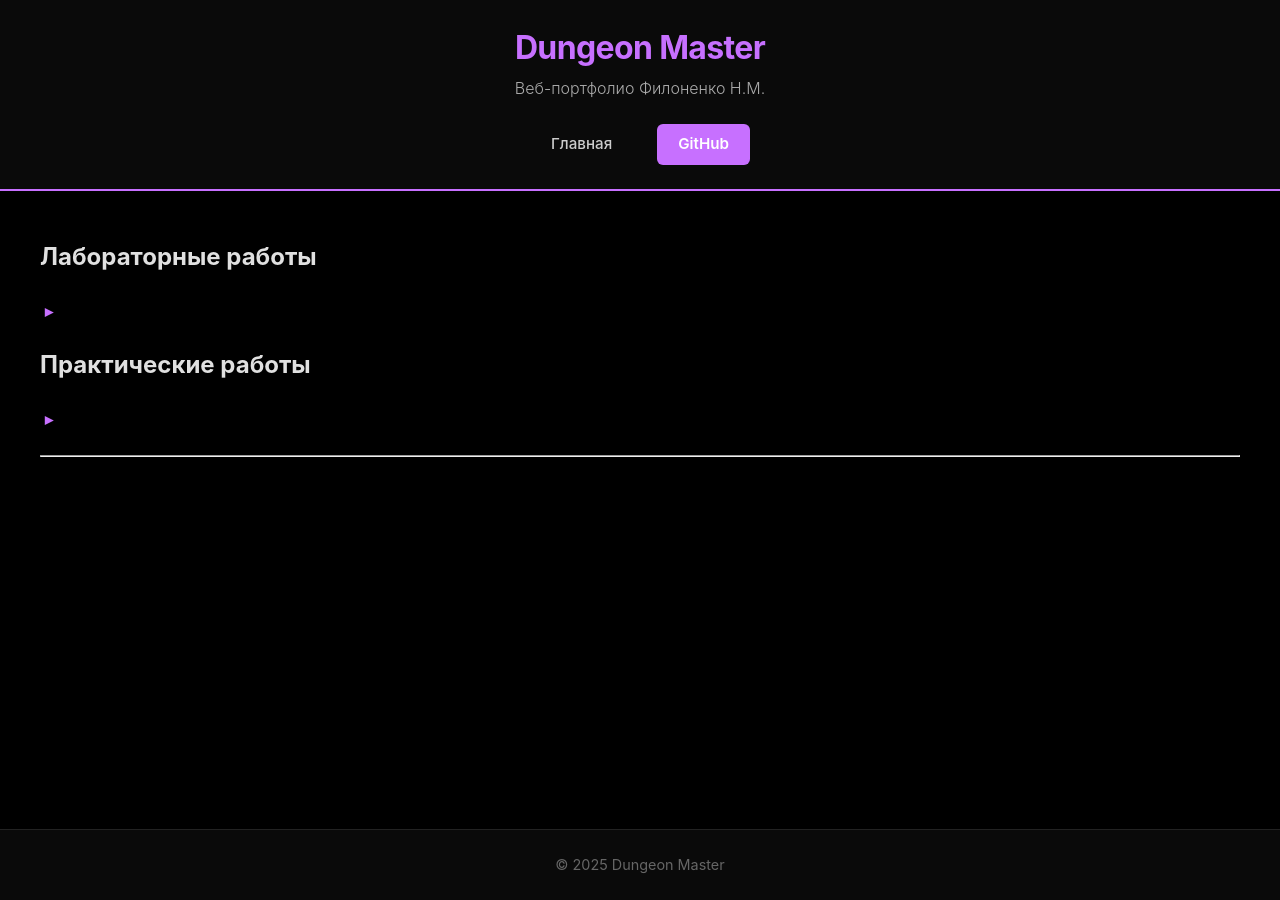
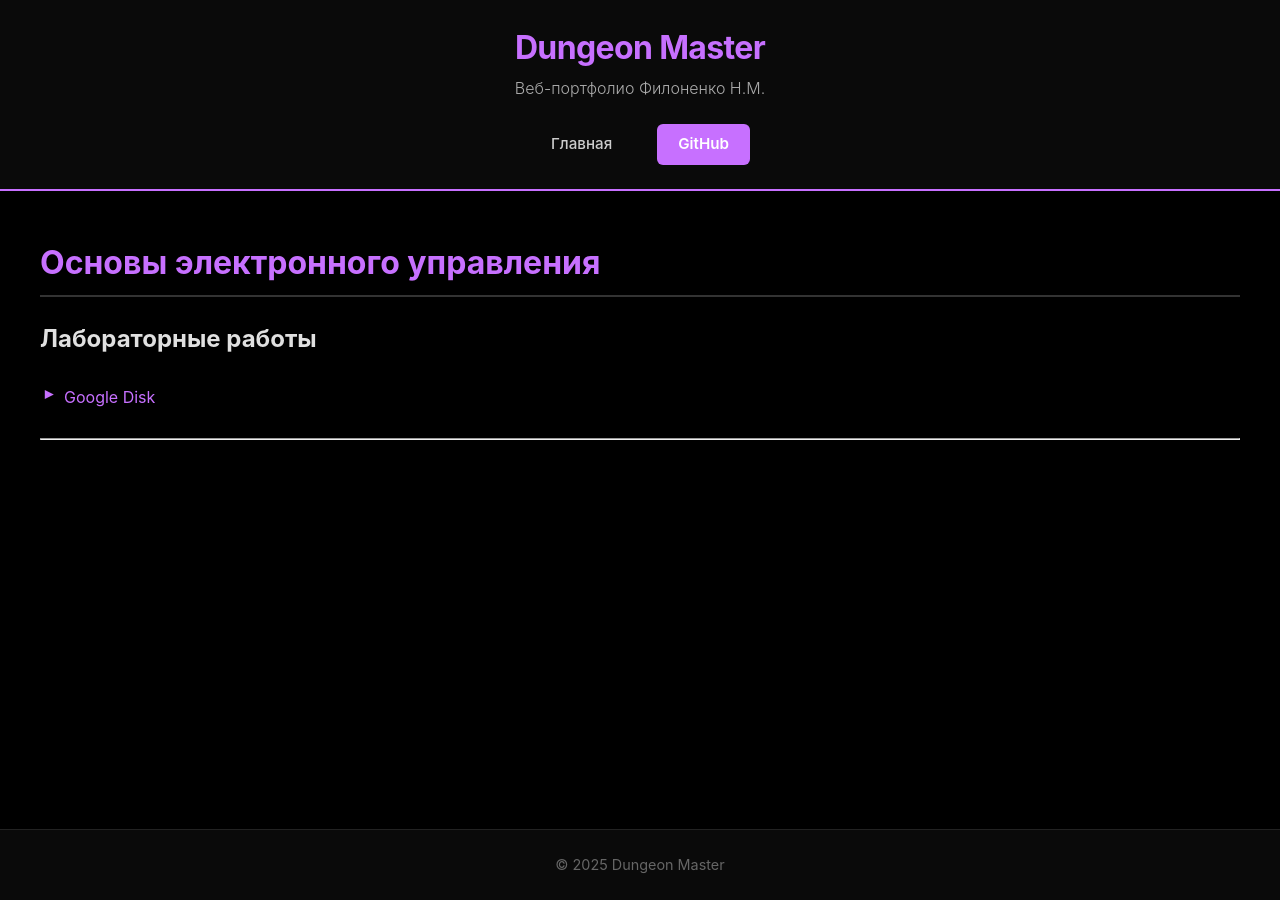
Before and after one commit to JunHerz/JunHerz.github.io, a Jekyll site: the page built from courses/3-course/oey.md, in a window 1280 px wide. Built offline with Jekyll 4.4.1, drawn with Linux system fonts in a browser that asks for light colours.

Commit message:
Update oey.md

```diff
--- a/courses/3-course/oey.md
+++ b/courses/3-course/oey.md
@@ -3,10 +3,9 @@ layout: default
 title: "Основы электронного управления"
 ---
 
+# Основы электронного управления
+
 ## Лабораторные работы
-- []()
-
-## Практические работы
-- []()
+- [Google Disk](https://drive.google.com/drive/folders/1z1RDWQI8YS8b6vPf6VfTFQFZTSwig8rY?usp=drive_link)
 
 ---
```
